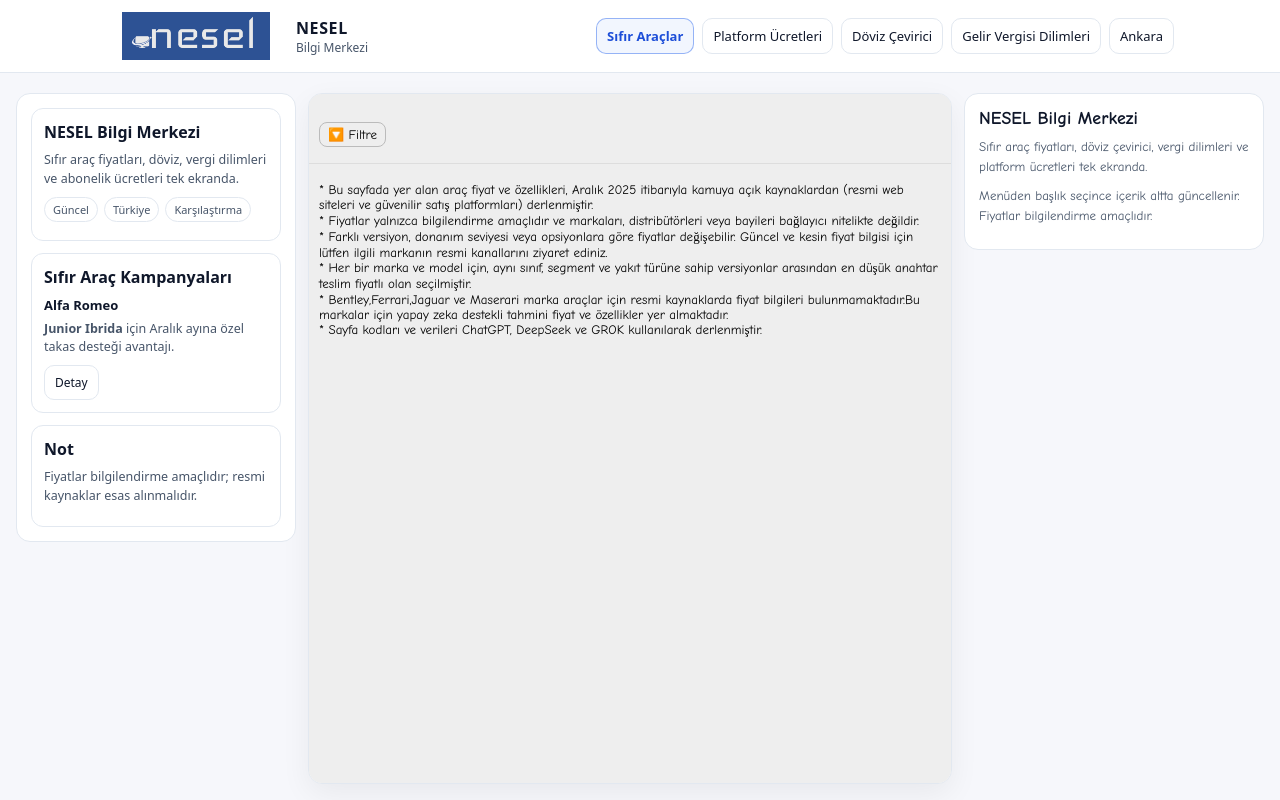
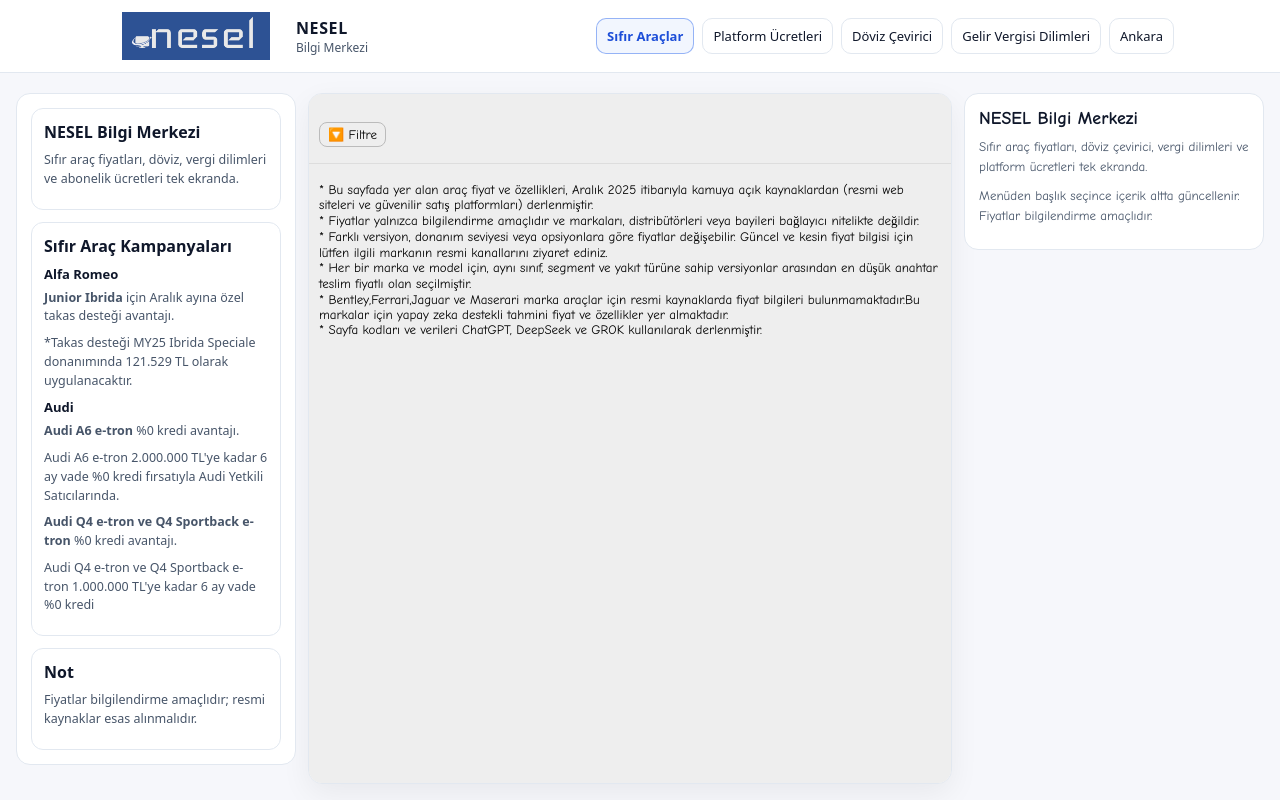
Before and after one commit to NESELc/fikirnesel.github.io, a plain HTML site: page index.html in a window 1280 px wide. Drawn offline with Linux system fonts and the light colour scheme; no server answers.

Commit message:
Update index.html

```diff
--- a/index.html
+++ b/index.html
@@ -100,14 +100,19 @@
       <div class="blok">
         <h2>NESEL Bilgi Merkezi</h2>
         <p>Sıfır araç fiyatları, döviz, vergi dilimleri ve abonelik ücretleri tek ekranda.</p>
-        <span class="etiket">Güncel</span><span class="etiket">Türkiye</span><span class="etiket">Karşılaştırma</span>
+
       </div>
 
       <div class="blok">
         <h2>Sıfır Araç Kampanyaları</h2>
         <h3>Alfa Romeo</h3>
         <p><b>Junior Ibrida</b> için Aralık ayına özel takas desteği avantajı.</p>
-        <a class="btn" href="/alfa-romeo-junior-kampanya.html" target="_blank" rel="noopener">Detay</a>
+        <p>*Takas desteği MY25 Ibrida Speciale donanımında 121.529 TL olarak uygulanacaktır. </p>
+        <h3>Audi</h3>
+        <p><b>Audi A6 e-tron</b> %0 kredi avantajı.</p>
+        <p>Audi A6 e-tron 2.000.000 TL'ye kadar 6 ay vade %0 kredi fırsatıyla Audi Yetkili Satıcılarında. </p>
+        <p><b>Audi Q4 e-tron ve Q4 Sportback e-tron</b> %0 kredi avantajı.</p>
+        <p>Audi Q4 e-tron ve Q4 Sportback e-tron 1.000.000 TL'ye kadar 6 ay vade %0 kredi </p>
       </div>
 
       <div class="blok">
```
